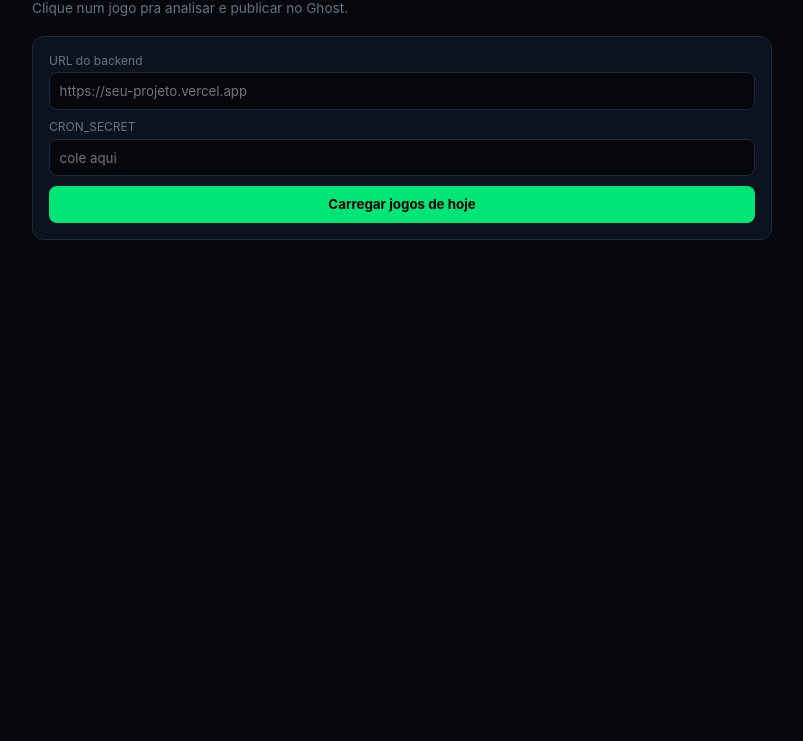
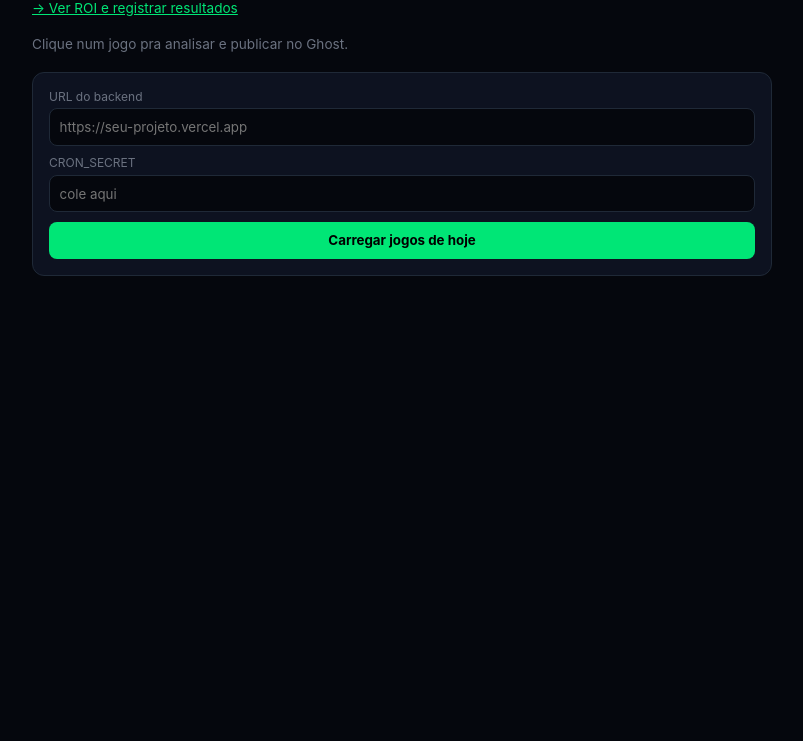
Before and after one commit to marcus-moneyball/moneyball-smartcenter, a website: page index.html in a window 1280 px wide. Shown: the part 59-800 px from the top of the page, without its empty margins (238-1041 px from the left). Drawn offline with Linux system fonts and the light colour scheme.

Commit message:
Update index.html

```diff
--- a/index.html
+++ b/index.html
@@ -79,6 +79,7 @@
 </head>
 <body>
   <h1>Painel do dia</h1>
+  <p class="subtitulo"><a href="/resultados.html" style="color:#00e676;">→ Ver ROI e registrar resultados</a></p>
   <p class="subtitulo">Clique num jogo pra analisar e publicar no Ghost.</p>
 
   <div id="config">
```
